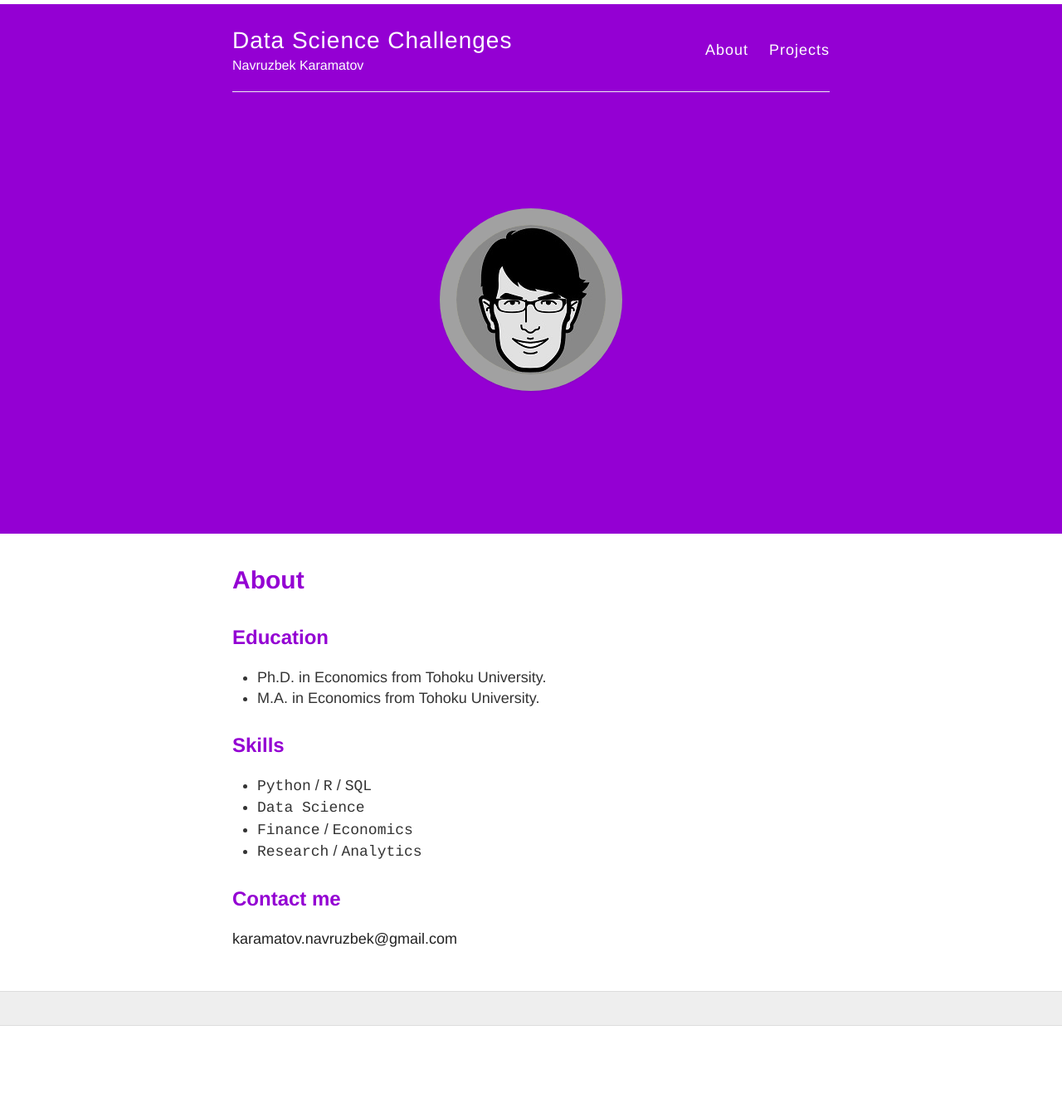
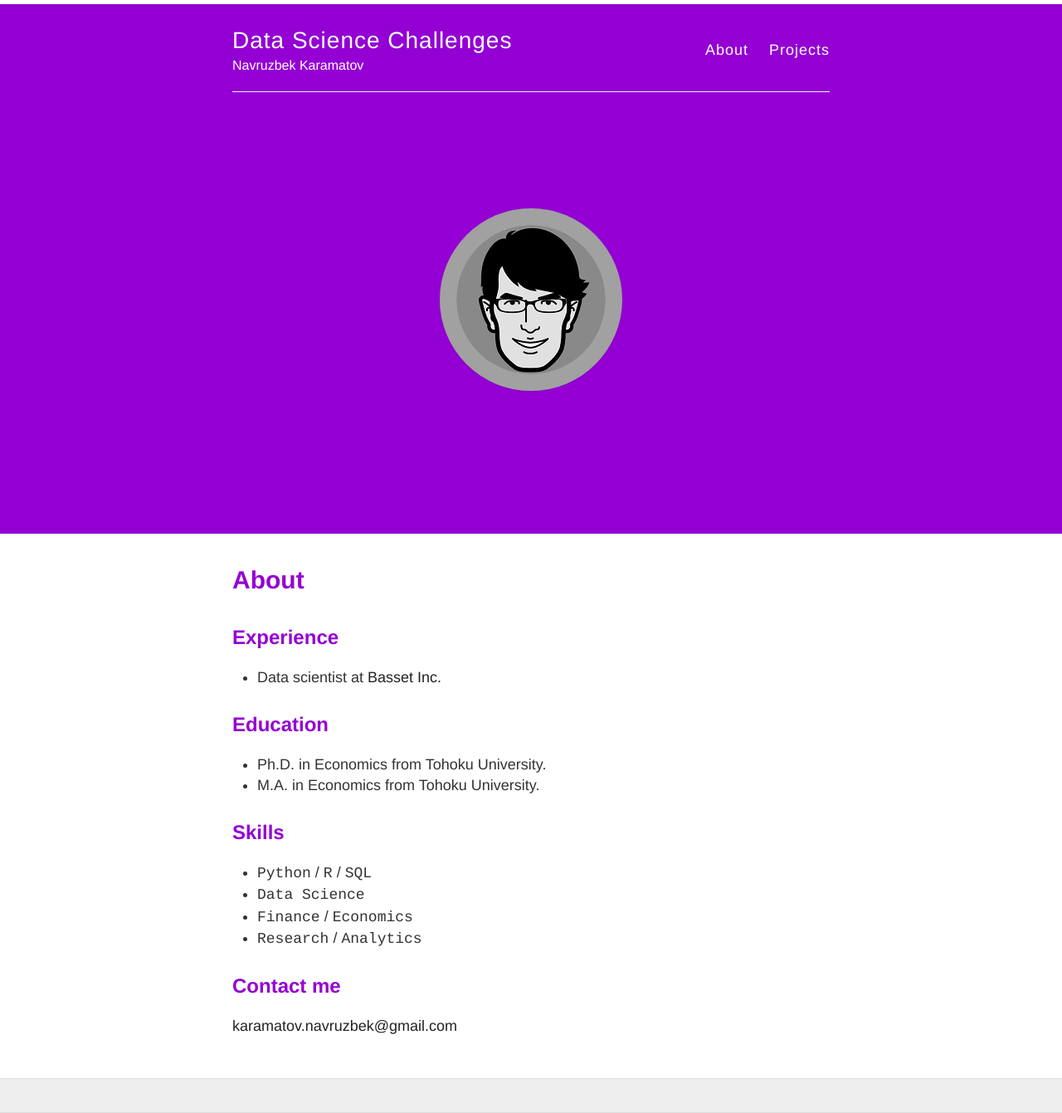
Before and after one commit to navruzbek1992/data_challenge, a Jekyll site: the page built from about.md, in a window 1280 px wide. Shown: the whole page at 83% size. Built offline with Jekyll 4.4.1, drawn with Linux system fonts in a browser that asks for light colours; nearby versions of some CDN libraries; before the commit the page ends 1236 px from its top, so only the background shows below that.

Commit message:
Experience added

```diff
--- a/about.md
+++ b/about.md
@@ -4,6 +4,9 @@ title: About
 permalink: /about/
 ---
 
+## Experience
+
+* Data scientist at [Basset Inc.](www.basset.ai)
 
 ## Education
 
```
